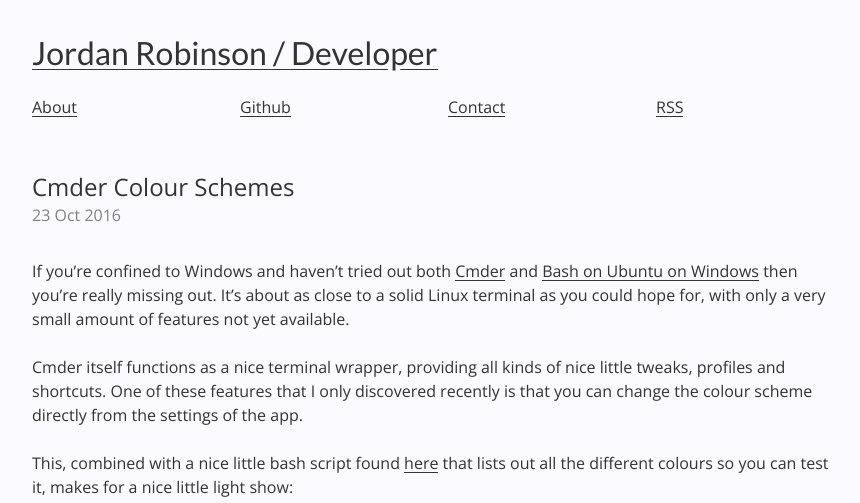
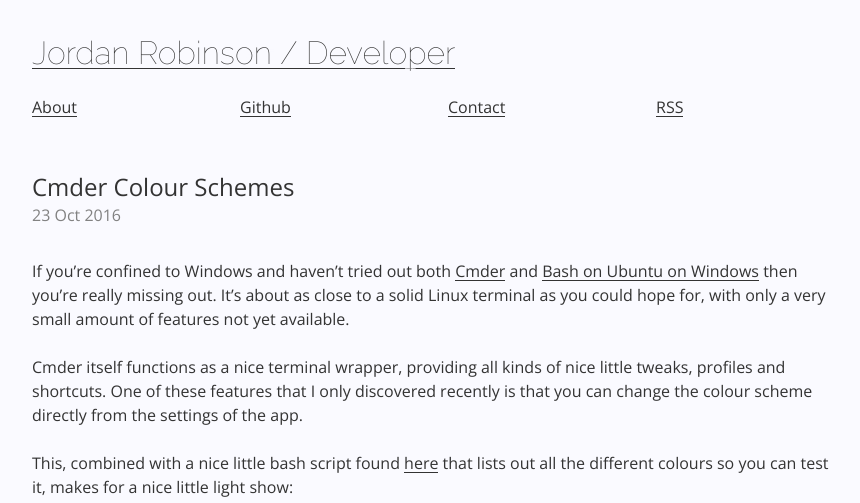
Before and after one commit to jordanrobinson/blog, a Jekyll site: the page built from _posts/2016-10-23-changing-cmder-colour-scheme.md, in a window 1280 px wide. Shown: the top 503 px of the page, without its empty margins (208-1068 px from the left). Built offline with Jekyll 4.4.1, drawn with Linux system fonts in a browser that asks for light colours; grey boxes are pictures that could not be loaded.

Commit message:
Small style changes

```diff
--- a/_includes/head.html
+++ b/_includes/head.html
@@ -10,7 +10,7 @@
     {% if page.url == "/" %}{{ site.title }} | {{ site.tagline }}{% else %}{{ page.title }} | {{ site.title }}{% endif %}
     </title>
 
-    <link href="https://fonts.googleapis.com/css?family=Open+Sans:300,400,600,700,400italic|Lato" rel="stylesheet" type="text/css">
+    <link href="https://fonts.googleapis.com/css?family=Open+Sans:300,400,600,700,400italic|Lato|Raleway:100" rel="stylesheet" type="text/css">
 
     <link rel="stylesheet" href="/css/main.css?v=1.0">
 
--- a/_posts/2016-10-23-changing-cmder-colour-scheme.md
+++ b/_posts/2016-10-23-changing-cmder-colour-scheme.md
@@ -2,7 +2,7 @@
 layout: post
 title: Cmder Colour Schemes
 description: Changing the Cmder colour scheme
-permalink: /cmder-colour-scheme
+permalink: /cmder-colour-schemes
 ---
 
 If you're confined to Windows and haven't tried out both [Cmder](http://cmder.net/) and [Bash on Ubuntu on Windows](https://msdn.microsoft.com/en-gb/commandline/wsl/install_guide) then you're really missing out. It's about as close to a solid Linux terminal as you could hope for, with only a very small amount of features not yet available.
--- a/_sass/_variables.scss
+++ b/_sass/_variables.scss
@@ -13,6 +13,7 @@ $background-color: #fafaff;
 
 // text settings
 
+$head-font: "Raleway", sans-serif;
 $title-font: "Lato", sans-serif;
 $content-font: "Open Sans", sans-serif;
 $base-font-size:   16px;
--- a/css/main.scss
+++ b/css/main.scss
@@ -72,7 +72,7 @@ a {
 }
 
 .site-title {
-    font-family: $title-font;
+    font-family: $head-font;
     font-size: 2em;
     text-decoration: none;
     margin-top: 2em;
```
